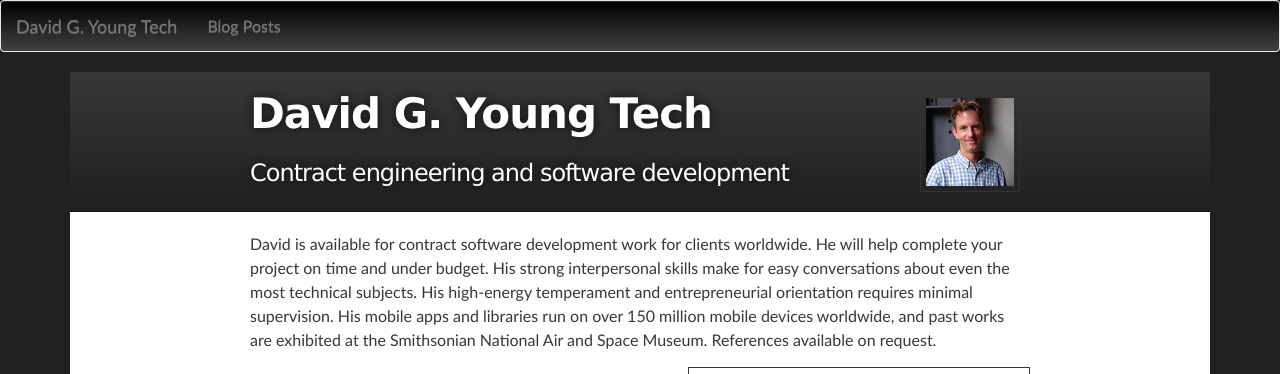
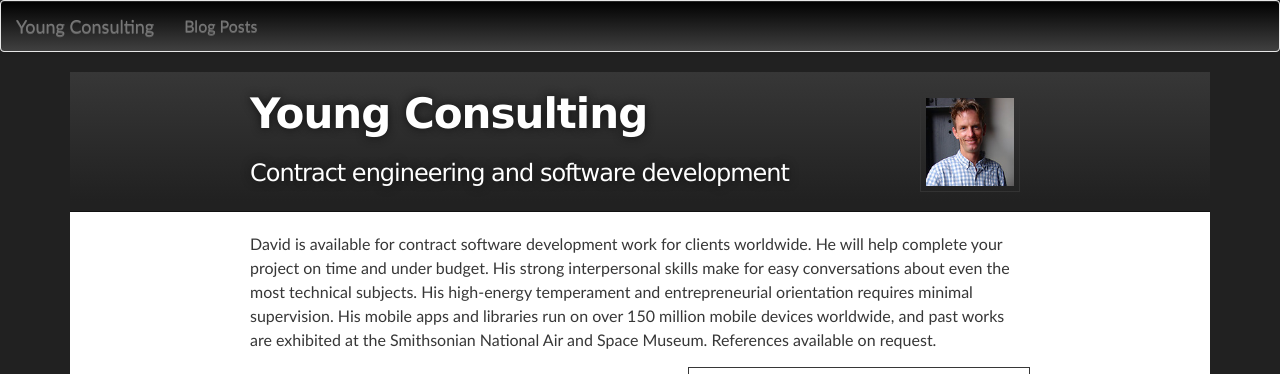
Before and after one commit to davidgyoung/davidgyoung.github.io, a Jekyll site: the page built from index.md, in a window 1280 px wide and 900 px high, cut to the strip 0-374 px from the top of the window. Built offline with Jekyll 4.4.1, drawn with Linux system fonts in a browser that asks for light colours; nearby versions of some CDN libraries.

Commit message:
use young consulitng more consistently

```diff
--- a/_config.yml
+++ b/_config.yml
@@ -8,7 +8,7 @@
 # Themes are encouraged to use these universal variables
 # so be sure to set them if your theme uses them.
 #
-title : David G. Young Tech
+title : Young Consulting
 tagline: Professional engineering and software development
 author :
   name : David G. Young
--- a/index.md
+++ b/index.md
@@ -10,7 +10,7 @@
 <div id="header_wrap" class="outer">
     <header class="inner">
       <img src="./images/david.png" class="mugshot">
-      <h1 id="project_title">David G. Young Tech</h1>
+      <h1 id="project_title">Young Consulting</h1>
       <h2 id="project_tagline">Contract engineering and software development</h2>
     </header>
 </div>
```
Also changed, not shown: 1 other file.
